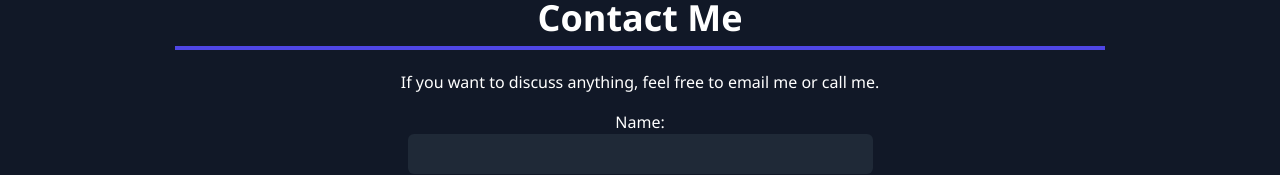
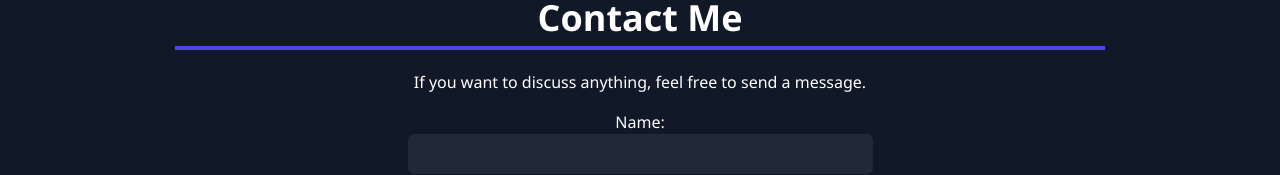
Before and after one commit to dakshal-d/Portfolio-Website, a React (Create React App) app: page / in a window 1280 px wide. Shown: the part 2488-2663 px from the top of the page. Built offline with nearby package versions, Linux system fonts and the light colour scheme.

Commit message:
Contact and hero updated

```diff
--- a/src/components/Contact.jsx
+++ b/src/components/Contact.jsx
@@ -23,12 +23,7 @@ const Contact = () => {
         <section className="bg-gray-900 px-5 py-20" id="Contact">
             <div className="text-center md:w-3/4 mx-auto text-white">
                 <h2 className="text-4xl font-bold mb-5 border-b-4 border-indigo-600 pb-2">Contact Me</h2>
-                <p className="mb-4">If you want to discuss anything, feel free to email me or call me.</p>
-                {/* <div className="mb-6">
-                    <span className="font-semibold">Email:</span> dakshaldalsania59@gmail.com
-                </div> */}
-
-                {/* <h3 className="text-2xl font-bold mt-8 mb-4">Contact Me</h3> */}
+                <p className="mb-4">If you want to discuss anything, feel free to send a message.</p>
                 <form className="flex-col w-[50%] mx-auto" onSubmit={handleSubmit} ref={form}>
                     <div className="mb-4">
                         <label className="block text-white">Name:</label>
--- a/src/components/Hero.jsx
+++ b/src/components/Hero.jsx
@@ -22,21 +22,21 @@ const Hero = () => {
 
                     <div className="flex py-5 ">
                         <a
-                            href="https://twitter.com/CoderAmrin"
+                            href="https://github.com/dakshal-d"
                             className="pr-4 inline-block hover:text-blue-400"
                         >
 
                             <AiFillGithub size={40} />
                         </a>
                         <a
-                            href="https://www.youtube.com/@coderamrin"
+                            href="https://www.linkedin.com/in/dakshal-d"
                             className="pr-4 inline-block hover:text-blue-400"
                         >
 
                             <AiFillLinkedin size={40} />
                         </a>
                         <a
-                            href="https://www.facebook.com/CoderAmrin/"
+                            href="/"
                             className="pr-4 inline-block hover:text-blue-400"
                         >
 
```
